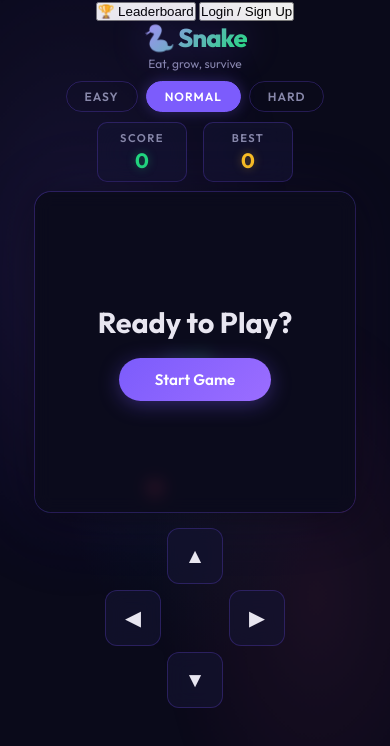
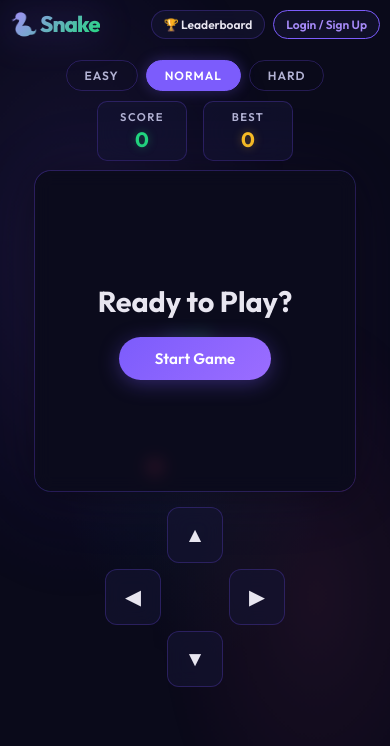
Before and after one commit to a43944202/snake-game, a plain HTML site: page index.html in a window 390 px wide. Drawn offline with Linux system fonts and the light colour scheme.

Commit message:
Update style.css

```diff
--- a/style.css
+++ b/style.css
@@ -17,7 +17,7 @@
   --food-red:      #ff4d6d;
 
   --text-primary:  #e8e6f0;
-  --text-muted:    #8888aa;
+  --text-muted:    #b3b3d4;
 
   --radius:        16px;
   --radius-sm:     10px;
@@ -73,11 +73,16 @@ body::before {
   align-items: center;
   gap: 20px;
   padding: 20px;
+  margin-top: 50px;
 }
 
-/* ── Header ── */
+/* ── Header (Logo) ── */
 .header {
-  text-align: center;
+  position: absolute;
+  top: 20px;
+  left: 20px;
+  z-index: 50;
+  text-align: left;
   animation: fadeSlideDown .6s ease-out;
 }
 
@@ -87,7 +92,7 @@ body::before {
 }
 
 .header h1 {
-  font-size: 2.4rem;
+  font-size: 2rem;
   font-weight: 800;
   letter-spacing: -1px;
   background: linear-gradient(135deg, var(--accent-light), var(--neon-green));
@@ -98,10 +103,10 @@ body::before {
 }
 
 .header p {
-  font-size: .85rem;
+  font-size: .8rem;
   color: var(--text-muted);
-  margin-top: 4px;
-  font-weight: 400;
+  margin-top: 2px;
+  font-weight: 500;
 }
 
 /* ── Score Bar ── */
@@ -367,6 +372,46 @@ canvas#gameCanvas {
   box-shadow: 0 0 14px rgba(124,92,252,.3);
 }
 
+/* ── Top Navigation ── */
+.top-nav {
+  position: absolute;
+  top: 20px;
+  right: 20px;
+  display: flex;
+  gap: 12px;
+  z-index: 50;
+  animation: fadeSlideDown .7s ease-out;
+}
+
+.nav-btn {
+  font-family: var(--font);
+  font-weight: 600;
+  font-size: .85rem;
+  border: 1px solid var(--border-glow);
+  background: var(--bg-card);
+  backdrop-filter: blur(10px);
+  cursor: pointer;
+  padding: 8px 16px;
+  border-radius: 50px;
+  color: var(--text-primary);
+  transition: all .2s ease;
+}
+
+.nav-btn:hover {
+  background: rgba(124, 92, 252, 0.15);
+  border-color: var(--accent);
+}
+
+.nav-btn.login-btn {
+  border-color: var(--accent);
+  color: var(--accent-light);
+}
+
+.nav-btn.login-btn:hover {
+  background: var(--accent);
+  color: #fff;
+}
+
 /* ── Responsive ── */
 
 /* Width-based breakpoints */
@@ -380,13 +425,30 @@ canvas#gameCanvas {
     overflow-y: auto;
   }
 
+  .top-nav {
+    top: 10px;
+    right: 10px;
+    gap: 8px;
+  }
+
+  .nav-btn {
+    padding: 6px 12px;
+    font-size: 0.75rem;
+  }
+
   #game-wrapper {
     gap: 10px;
     padding: 10px 10px 16px;
   }
 
-  .header h1 { font-size: 1.6rem; }
-  .header p  { font-size: .75rem; margin-top: 2px; }
+  .header {
+    top: 10px;
+    left: 10px;
+  }
+
+  .header h1 { font-size: 1.4rem; }
+  .header p  { display: none; } /* Hide tagline on mobile */
+
   .score-card { min-width: 90px; padding: 8px 14px; }
   .score-card .value { font-size: 1.3rem; }
   .controls-info { display: none; }
```
